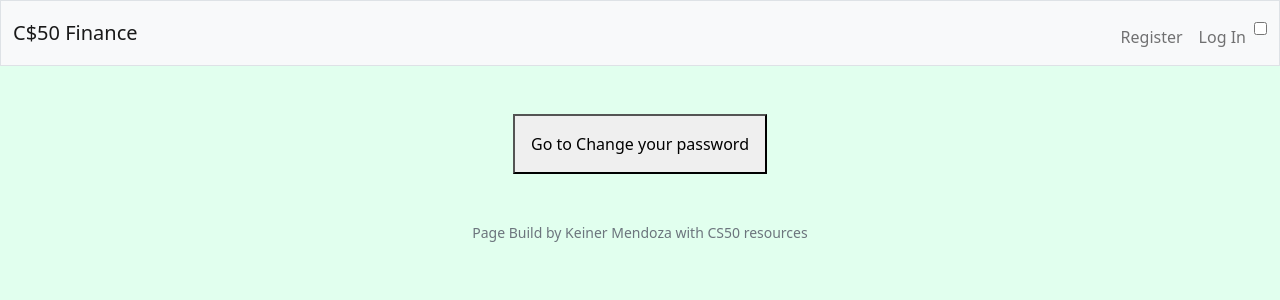
After one commit to keinermendoza/emoji-food, a Flask app: page /acount in a window 1280 px wide. The commit adds this page. Shown: the top 300 px of the page. Run offline with Flask 2, Linux system fonts and the light colour scheme; some libraries are stand-ins or nearby versions.

Commit message:
completing routes for change password

```diff
--- a/app.py
+++ b/app.py
@@ -54,13 +54,13 @@ def password_reset():
         # Check if user give an email
         if not email:
             noemail = "Must give an email"
-            return render_template("restart-password.html", noemail=noemail)
+            return render_template("send_reset_password.html", noemail=noemail)
 
         # Check if email already exist in database
         username_id = db.execute("SELECT username, id FROM users WHERE email = ?", email)
         if not username_id:
             noregister = "It's not register"
-            return render_template("restart-password.html", noregister=noregister, emailError=email)
+            return render_template("send_reset_password.html", noregister=noregister, emailError=email)
 
         # making a token for restart password, using my_tools
         token = get_reset_token(username_id[0]["id"])
@@ -72,11 +72,12 @@ def password_reset():
         mail.send(message)
 
         # show message of success and redirect to login page
-        flash("Check on your Mail Box", "message")
-        return redirect("/login")
+        flash("Check on your Mail Box", "warning")
+        return render_template("send_reset_password.html")
 
     # Show the restart-password form
-    return render_template("restart-password.html")
+    return render_template("send_reset_password.html")
+
 
 # I toke the idea for this from https://medium.com/@stevenrmonaghan/password-reset-with-flask-mail-protocol-ddcdfc190968
 # and specially from https://www.youtube.com/watch?v=zYWpEJAHvaI
@@ -86,17 +87,79 @@ def reset_verified(token):
 
     user = verify_reset_token(token)
     if not user:
-        print('no user found')
         flash("id no encontrado", "warning")
         return redirect(url_for('password_reset'))
 
-    password = request.form.get('password')
-    if password:
-        flash("contraseña cambiada con exito, FALTA GUARDARLA EN EL BACKEND", "success")
+    if request.method == "POST":
+        # Ensure password was register
+        if not request.form.get("password"):
+            nopass = "must register a password"
+            return render_template("change_password.html", nopass=nopass, token=token)
+
+        # Ensure confirm-password register
+        elif not request.form.get("confirmation"):
+            noconfirm = "must confirm your password"
+            return render_template("change_password.html", noconfirm=noconfirm, token=token)
+
+        # Ensure password was submitted
+        elif request.form.get("password") != request.form.get("confirmation"):
+            nomatch = "confirm password not macht"
+            return render_template("change_password.html", nomatch=nomatch, token=token)
+
+        # Storing data in database
+        password = generate_password_hash(request.form.get("password"))
+        db.execute("UPDATE users SET hash = ? WHERE  id = ?", password, user)
+
+        flash("Please check your email box, we'v send a link to restart your password", "message")
         return redirect(url_for('login'))
 
-    return apology("Aqui falta mostrar el formulario para guardar la nueva contraseña")
+    # Show form
+    return render_template("change_password.html", token=token)
 
+@app.route("/change_password", methods=["GET", "POST"])
+@login_required
+def change_password():
+    if request.method == "POST":
+        old_password = request.form.get("old_password")
+
+        # Ensure old_password was provide
+        if not old_password:
+            nooldpass = "must provide your active password"
+            return render_template("change_password.html", nooldpass=nooldpass)
+
+        # asking for active password
+        rows = db.execute("SELECT * FROM users WHERE id = ?", session["user_id"])
+        if not check_password_hash(rows[0]["hash"], old_password):
+            nocheck = "incorrect password"
+            return render_template("change_password.html", nocheck=nocheck)
+
+        # Ensure password was register
+        elif not request.form.get("password"):
+            nopass = "must register a password"
+            return render_template("change_password.html", nopass=nopass)
+
+        # Ensure confirm-password register
+        elif not request.form.get("confirmation"):
+            noconfirm = "must confirm your password"
+            return render_template("change_password.html", noconfirm=noconfirm)
+
+        # Ensure password was submitted
+        elif request.form.get("password") != request.form.get("confirmation"):
+            nomatch = "confirm password not macht"
+            return render_template("change_password.html", nomatch=nomatch)
+
+        # Storing data in database
+        password = generate_password_hash(request.form.get("password"))
+        db.execute("UPDATE users SET hash = ? WHERE  id = ?", password, session["user_id"])
+
+        flash("Please check your email box, we'v send a link to restart your password", "message")
+        return redirect("/login")
+
+    return render_template("change_password.html")
+
+@app.route("/acount", methods=["GET", "POST"])
+def acount():
+    return render_template("acount.html")
 
 
 """THIS IS AN REMAKE OF MY FINANCE PROJECT"""
--- /dev/null
+++ b/templates/acount.html
@@ -0,0 +1,7 @@
+{% extends "layout.html" %}
+
+{% block main %}
+    <form action="/change_password">
+        <button type="submit">Go to Change your password</button>
+    </form>
+{% endblock %}
--- a/templates/layout.html
+++ b/templates/layout.html
@@ -29,7 +29,7 @@
                 <div class="collapse navbar-collapse" id="navbar">
                     {% if session["user_id"] %}
                         <ul class="navbar-nav me-auto mt-2">
-                            <li class="nav-item"><a class="nav-link" href="#">Building</a></li>
+                            <li class="nav-item"><a class="nav-link" href="/acount">My Acount</a></li>
                             <li class="nav-item"><a class="nav-link" href="#">Building</a></li>
                             <li class="nav-item"><a value="1" name="sell" class="nav-link" href="#">Building</a></li>
                             <li class="nav-item"><a class="nav-link" href="#">Building</a></li>
--- a/templates/restart-password.html
+++ b/templates/send_reset_password.html
@@ -6,7 +6,7 @@
 <h1 style="color: green;" >{{succes}}</h1>
 <h1>Also Check in your Span Box</h1>
 {% endif %}
-<form action="/rest-pass" method="post">
+<form action="/password_reset" method="post">
 
     <div class="mb-3">
         <input autocomplete="off" autofocus class="form-control mx-auto w-auto" id="email"
```
Also changed, not shown: templates/change_password.html (added, +47 -0 lines).
